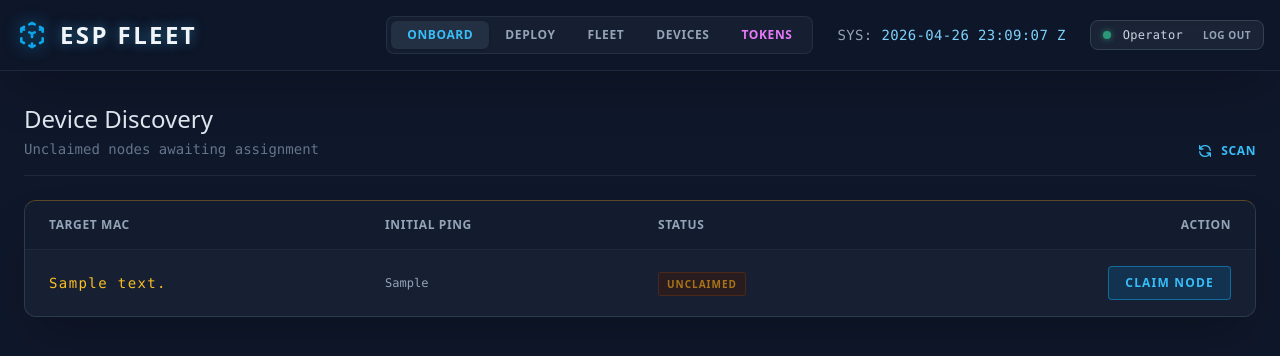
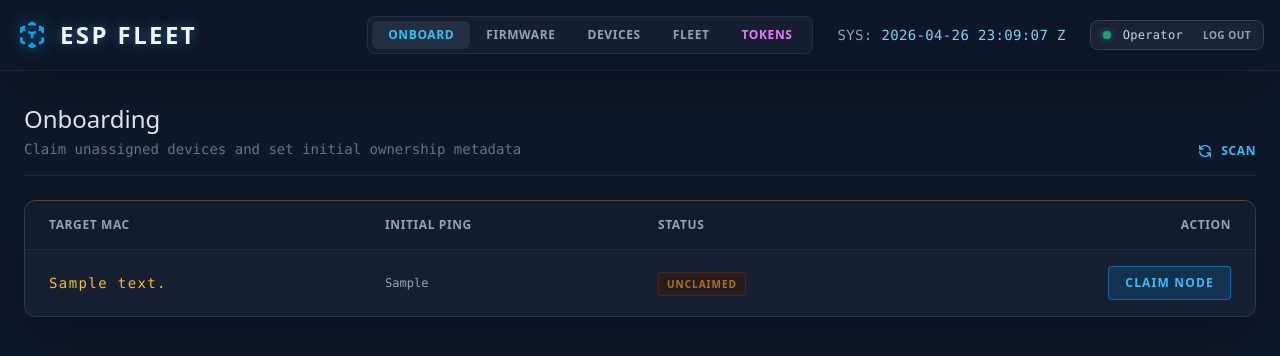
Before and after one commit to Scotchmcdonald/ota-server, a Python web app: template templates/dashboard.html in a window 1280 px wide. Shown: the top 356 px of the page. Run offline with Jinja, Linux system fonts and the light colour scheme; the template is opened without the code that fills it: most values are stand-ins (such as "Sample title", 1, 10 or a date in 2020); some libraries are stand-ins or nearby versions.

Commit message:
ui improvements

```diff
--- a/templates/dashboard.html
+++ b/templates/dashboard.html
@@ -40,9 +40,9 @@
                 <!-- TABS (Desktop) -->
                 <div class="hidden md:flex rounded-lg bg-slate-800/50 p-1 border border-slate-700/50" id="desktop-tabs">
                     <button class="tab-btn px-4 py-1.5 text-xs font-bold tracking-wider uppercase rounded-md transition-all text-sky-400 bg-slate-700/50 shadow" data-target="tab-onboard">Onboard</button>
-                    <button class="tab-btn px-4 py-1.5 text-xs font-bold tracking-wider uppercase rounded-md transition-all text-slate-400 hover:text-slate-200 hover:bg-slate-700/30" data-target="tab-deploy">Deploy</button>
+                    <button class="tab-btn px-4 py-1.5 text-xs font-bold tracking-wider uppercase rounded-md transition-all text-slate-400 hover:text-slate-200 hover:bg-slate-700/30" data-target="tab-deploy">Firmware</button>
+                    <button class="tab-btn px-4 py-1.5 text-xs font-bold tracking-wider uppercase rounded-md transition-all text-slate-400 hover:text-slate-200 hover:bg-slate-700/30" data-target="tab-devices">Devices</button>
                     <button class="tab-btn px-4 py-1.5 text-xs font-bold tracking-wider uppercase rounded-md transition-all text-slate-400 hover:text-slate-200 hover:bg-slate-700/30" data-target="tab-fleet">Fleet</button>
-                    <button class="tab-btn px-4 py-1.5 text-xs font-bold tracking-wider uppercase rounded-md transition-all text-slate-400 hover:text-slate-200 hover:bg-slate-700/30" data-target="tab-devices">Devices</button>
                     <button class="tab-btn px-4 py-1.5 text-xs font-bold tracking-wider uppercase rounded-md transition-all text-fuchsia-400 hover:text-fuchsia-200 hover:bg-slate-700/30" data-target="tab-tokens">Tokens</button>
                     {% if db_user and db_user.role.value == 'Admin' %}
                     <button class="tab-btn px-4 py-1.5 text-xs font-bold tracking-wider uppercase rounded-md transition-all text-rose-400 hover:text-rose-200 hover:bg-slate-700/30" data-target="tab-admin">Admin</button>
@@ -68,9 +68,9 @@
         <!-- TABS (Mobile) -->
         <div class="md:hidden flex overflow-x-auto mt-4 gap-2 pb-2" id="mobile-tabs">
             <button class="tab-btn shrink-0 px-4 py-2 text-xs font-bold tracking-wider uppercase rounded-md transition-all text-sky-400 bg-slate-700/50 shadow" data-target="tab-onboard">Onboard</button>
-            <button class="tab-btn shrink-0 px-4 py-2 text-xs font-bold tracking-wider uppercase rounded-md transition-all text-slate-400 bg-slate-800/50" data-target="tab-deploy">Deploy</button>
+            <button class="tab-btn shrink-0 px-4 py-2 text-xs font-bold tracking-wider uppercase rounded-md transition-all text-slate-400 bg-slate-800/50" data-target="tab-deploy">Firmware</button>
+            <button class="tab-btn shrink-0 px-4 py-2 text-xs font-bold tracking-wider uppercase rounded-md transition-all text-slate-400 bg-slate-800/50" data-target="tab-devices">Devices</button>
             <button class="tab-btn shrink-0 px-4 py-2 text-xs font-bold tracking-wider uppercase rounded-md transition-all text-slate-400 bg-slate-800/50" data-target="tab-fleet">Fleet</button>
-            <button class="tab-btn shrink-0 px-4 py-2 text-xs font-bold tracking-wider uppercase rounded-md transition-all text-slate-400 bg-slate-800/50" data-target="tab-devices">Devices</button>
             <button class="tab-btn shrink-0 px-4 py-2 text-xs font-bold tracking-wider uppercase rounded-md transition-all text-fuchsia-400 bg-slate-800/50" data-target="tab-tokens">Tokens</button>
             {% if db_user and db_user.role.value == 'Admin' %}
             <button class="tab-btn shrink-0 px-4 py-2 text-xs font-bold tracking-wider uppercase rounded-md transition-all text-rose-400 bg-slate-800/50" data-target="tab-admin">Admin</button>
@@ -86,8 +86,8 @@
         <section id="tab-onboard" class="tab-content active space-y-6">
             <div class="flex justify-between items-end border-b border-slate-800 pb-4">
                 <div>
-                    <h2 class="text-2xl font-light text-slate-200">Device Discovery</h2>
-                    <p class="text-sm text-slate-500 font-mono mt-1">Unclaimed nodes awaiting assignment</p>
+                    <h2 class="text-2xl font-light text-slate-200">Onboarding</h2>
+                    <p class="text-sm text-slate-500 font-mono mt-1">Claim unassigned devices and set initial ownership metadata</p>
                 </div>
                 <button onclick="refreshData(event)" class="text-sky-400 hover:text-sky-300 focus:outline-none flex items-center gap-2 text-xs uppercase font-bold tracking-wider">
                     <svg class="h-4 w-4" fill="none" stroke="currentColor" viewBox="0 0 24 24"><path stroke-linecap="round" stroke-linejoin="round" stroke-width="2" d="M4 4v5h.582m15.356 2A8.001 8.001 0 004.582 9m0 0H9m11 11v-5h-.581m0 0a8.003 8.003 0 01-15.357-2m15.357 2H15"></path></svg>
@@ -133,8 +133,8 @@
         <section id="tab-deploy" class="tab-content space-y-6">
             <div class="flex flex-col md:flex-row justify-between items-start md:items-end border-b border-slate-800 pb-4 gap-4">
                 <div>
-                    <h2 class="text-2xl font-light text-slate-200">Payload Deployment</h2>
-                    <p class="text-sm text-slate-500 font-mono mt-1">Available firmware binaries for OTA push</p>
+                    <h2 class="text-2xl font-light text-slate-200">Firmware Library</h2>
+                    <p class="text-sm text-slate-500 font-mono mt-1">Upload and review firmware releases available for fleet targeting</p>
                 </div>
 
                 <div class="flex flex-wrap gap-3">
@@ -193,7 +193,7 @@
             <div class="flex flex-col md:flex-row justify-between items-start md:items-end border-b border-slate-800 pb-4 gap-4">
                 <div>
                     <h2 class="text-2xl font-light text-slate-200">Fleet Assignments</h2>
-                    <p class="text-sm text-slate-500 font-mono mt-1">Set target firmware per application group</p>
+                    <p class="text-sm text-slate-500 font-mono mt-1">Set rollout targets per application group for managed fleet segments</p>
                 </div>
             </div>
 
@@ -259,7 +259,7 @@
             <div class="flex flex-col md:flex-row justify-between items-start md:items-end border-b border-slate-800 pb-4 gap-4">
                 <div>
                     <h2 class="text-2xl font-light text-slate-200">Device Management</h2>
-                    <p class="text-sm text-slate-500 font-mono mt-1">Manage individual devices, telemetry, and claim state</p>
+                    <p class="text-sm text-slate-500 font-mono mt-1">Manage individual devices, scopes, labels, profiles, and overrides</p>
                 </div>
 
                 <div class="flex flex-wrap gap-3">
@@ -354,7 +354,7 @@
                     <svg class="w-6 h-6 text-rose-500" fill="none" stroke="currentColor" viewBox="0 0 24 24"><path stroke-linecap="round" stroke-linejoin="round" stroke-width="2" d="M12 15v2m-6 4h12a2 2 0 002-2v-6a2 2 0 00-2-2H6a2 2 0 00-2 2v6a2 2 0 002 2zm10-10V7a4 4 0 00-8 0v4h8z"></path></svg>
                     System Administration.
                 </h2>
-                <p class="text-sm text-rose-400/70 font-mono mt-1">Global management, teams, and API keys</p>
+                <p class="text-sm text-rose-400/70 font-mono mt-1">Team administration and system-level controls</p>
             </div>
 
             <div class="grid grid-cols-1 lg:grid-cols-2 gap-6">
@@ -439,7 +439,7 @@
         <section id="tab-tokens" class="tab-content space-y-6">
             <div class="border-b border-fuchsia-900/50 pb-4">
                 <h2 class="text-2xl font-light text-fuchsia-100">Personal Access Tokens</h2>
-                <p class="text-sm text-fuchsia-400/70 font-mono mt-1">Tokens inherit your account permissions.</p>
+                <p class="text-sm text-fuchsia-400/70 font-mono mt-1">Manage your own personal access tokens.</p>
             </div>
 
             <div class="glass-panel p-6 rounded-xl border-t border-t-fuchsia-500/30">
@@ -483,7 +483,7 @@
                     <svg class="w-6 h-6 text-amber-500" fill="none" stroke="currentColor" viewBox="0 0 24 24"><path stroke-linecap="round" stroke-linejoin="round" stroke-width="2" d="M9 12l2 2 4-4m5.618-4.016A11.955 11.955 0 0112 2.944a11.955 11.955 0 01-8.618 3.04A12.02 12.02 0 003 9c0 5.591 3.824 10.29 9 11.622 5.176-1.332 9-6.03 9-11.622 0-1.042-.133-2.052-.382-3.016z"></path></svg>
                     Access Control
                 </h2>
-                <p class="text-sm text-amber-400/70 font-mono mt-1">Manage who can log in via Google OAuth</p>
+                <p class="text-sm text-amber-400/70 font-mono mt-1">Manage OAuth allowlists and audit all personal access tokens</p>
             </div>
 
             <div class="grid grid-cols-1 lg:grid-cols-2 gap-6">
```
